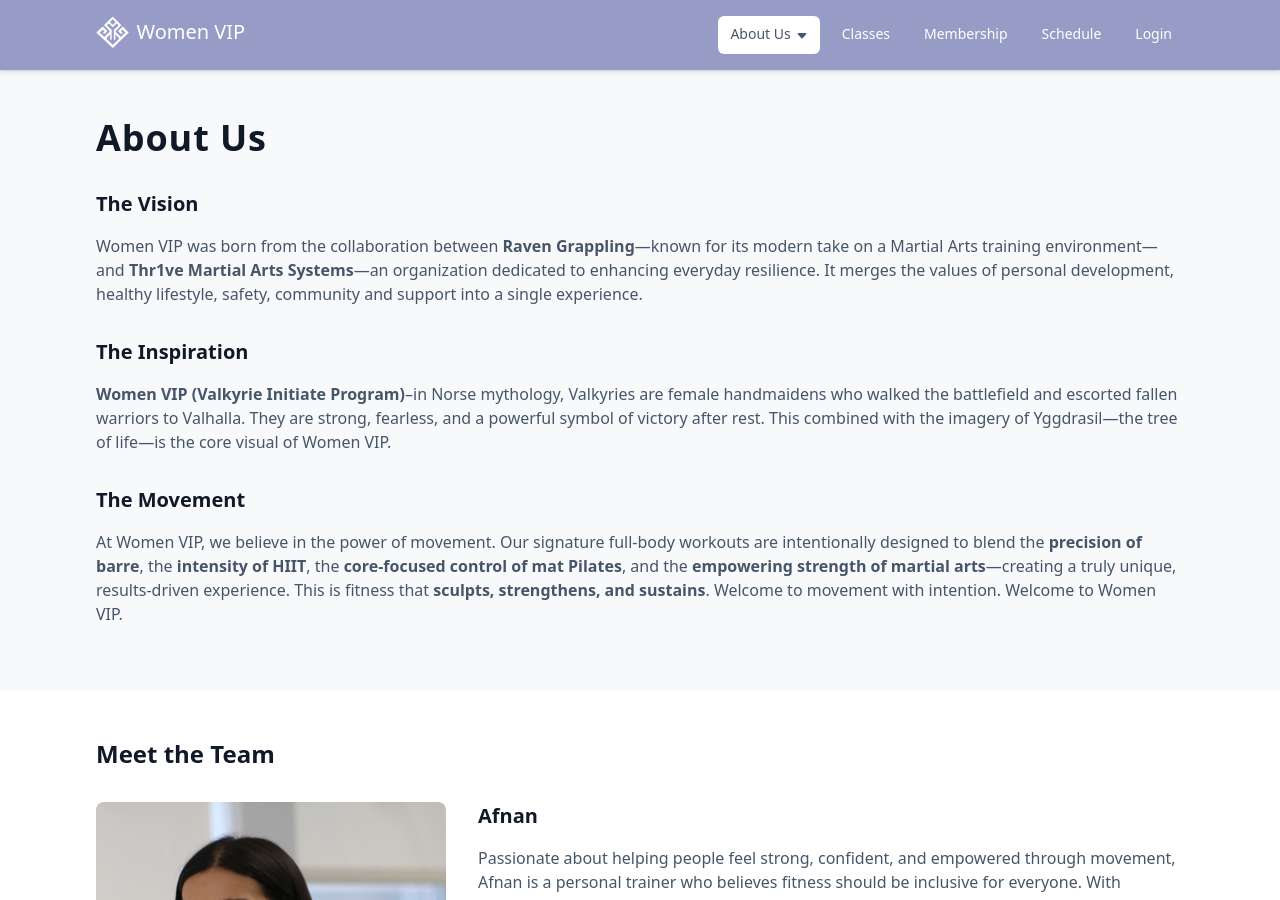
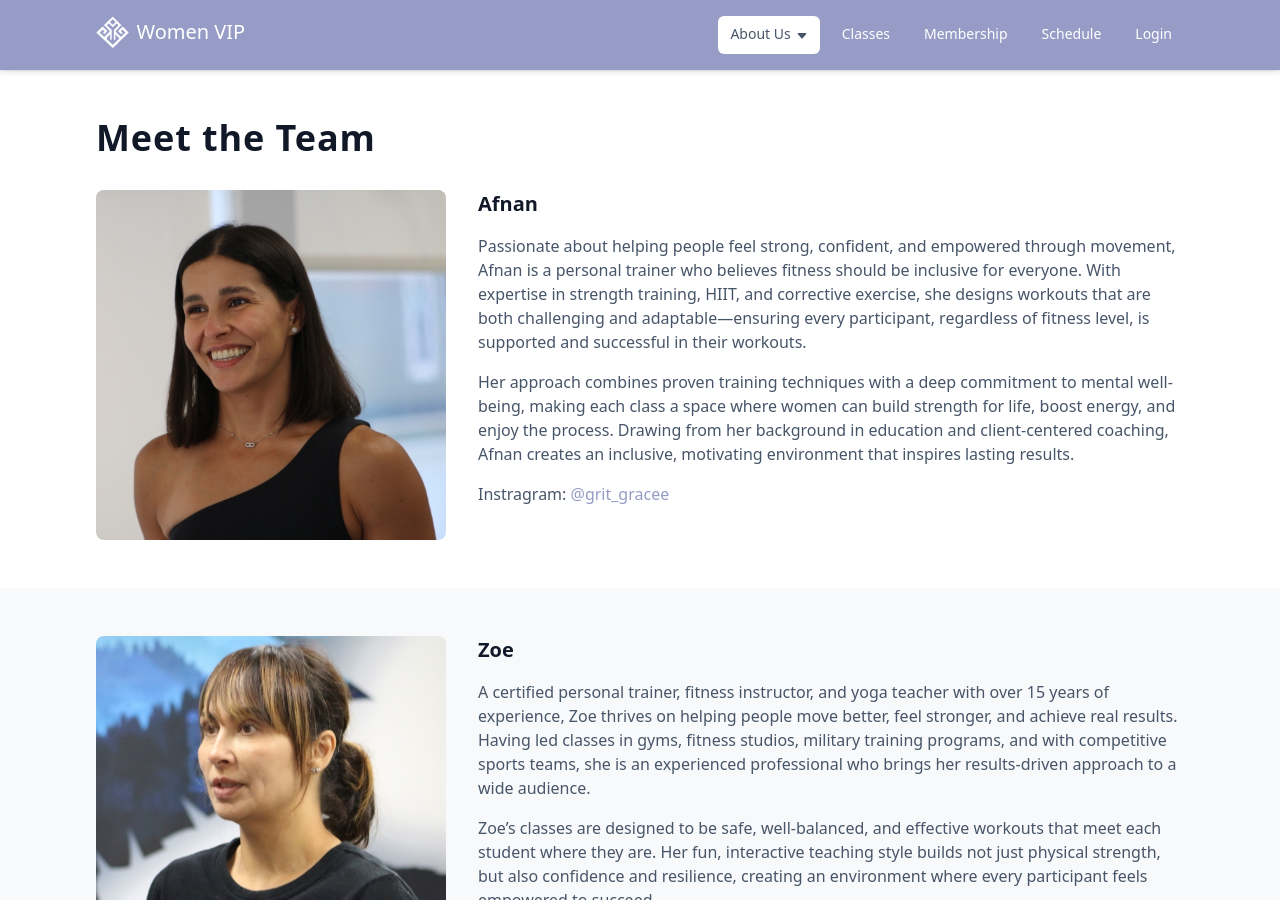
Before and after one commit to TGA-Academy/TGA-Academy.github.io, a Jekyll site: the page built from pages/meet-the-team.html, in a window 1280 px wide and 900 px high. Built offline with Jekyll 4.4.1, drawn with Linux system fonts in a browser that asks for light colours.

Commit message:
meet the team

```diff
--- a/pages/meet-the-team.html
+++ b/pages/meet-the-team.html
@@ -4,29 +4,8 @@
 permalink: /meet-the-team
 ---
 
-<div class="section-bg">
-  <section>
-    <h1>
-About Us
-    </h1>
-    <h3>The Vision</h3>
-    <p>
-Women VIP was born from the collaboration between <strong>Raven Grappling</strong>—known for its modern take on a Martial Arts training environment—and <strong>Thr1ve Martial Arts Systems</strong>—an organization dedicated to enhancing everyday resilience. It merges the values of personal development, healthy lifestyle, safety, community and support into a single experience.
-    </p>
-    <h3>
-The Inspiration
-    </h3>
-    <p>
-<strong>Women VIP (Valkyrie Initiate Program)</strong>–in Norse mythology, Valkyries are female handmaidens who walked the battlefield and escorted fallen warriors to Valhalla. They are strong, fearless, and a powerful symbol of victory after rest. This combined with the imagery of Yggdrasil—the tree of life—is the core visual of Women VIP.
-    </p>
-    <h3>The Movement</h3>
-    <p>At Women VIP, we believe in the power of movement. Our signature full-body workouts are intentionally designed to blend the <strong>precision of barre</strong>, the <strong>intensity of HIIT</strong>, the <strong>core-focused control of mat Pilates</strong>, and the <strong>empowering strength of martial arts</strong>—creating a truly unique, results-driven experience. This is fitness that <strong>sculpts, strengthens, and sustains</strong>. Welcome to movement with intention. Welcome to Women VIP.
-    </p>
-  </section>
-</div>
-
 <section>
-  <h2>Meet the Team</h2>
+  <h1>Meet the Team</h1>
 
   <div class="flex">
     <div class="section-image">
```
